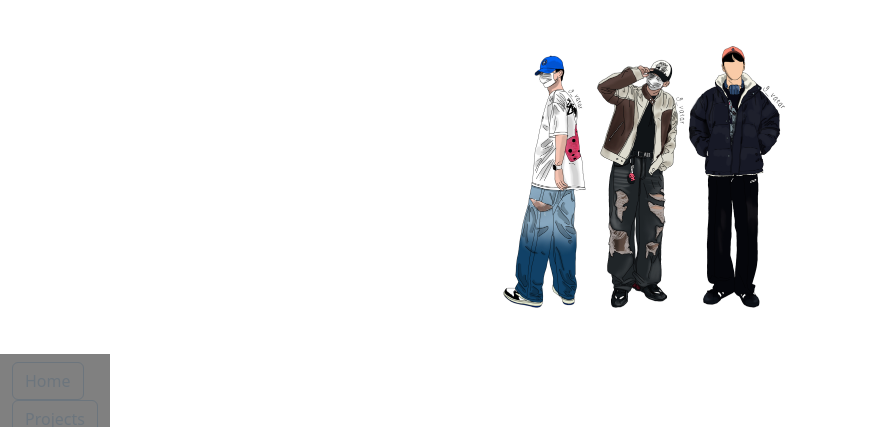
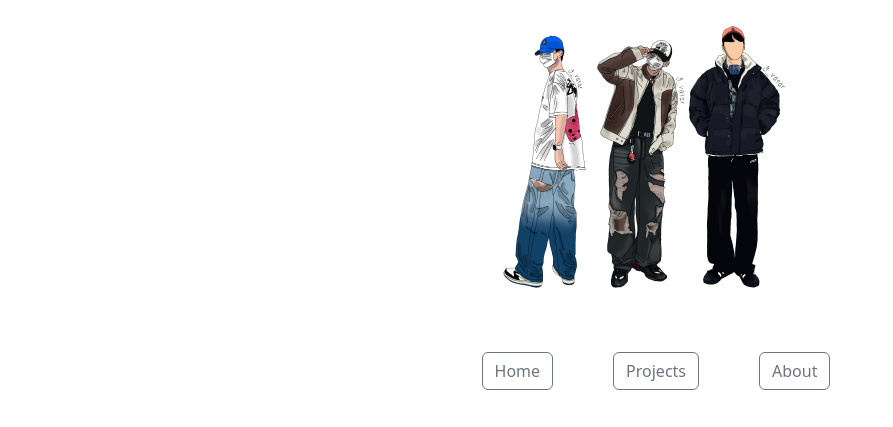
Before and after one commit to zenearo/WEP1, a plain HTML site: page index.html in a window 1280 px wide. Shown: the top 427 px of the page, without its empty margins (0-893 px from the left). Drawn offline with nearby package versions, Linux system fonts and the light colour scheme.

Commit message:
Add files via upload

```diff
--- a/style.css
+++ b/style.css
@@ -1,36 +1,26 @@
 body{
-    margin:0;
-  }
+  margin:0;
+}
 a {
-  color: black;
+  text-decoration: none;
 }
 h1{
-  font-size: 45px;
   text-align: center;
-  margin:0;
-  padding:20px;
+  text-decoration: none;
 }
 h2,p{
   text-align: center;
 }
 li{
   display: flex;
+  padding: 30px;
+  margin: 0;
 }
 ul{
-  background-color: gray;
-  border: none;
-  color: white;
-  padding: 8px 12px;
-  text-align: center;
-  text-decoration: none;
-  display: inline-block;
+  /* width: 100%; */
+  display: flex;
   font-size: 16px;
-}
-#grid ol{
-  padding-left: 33px;
-}
-#grid #article{
-  padding-left: 25px;
+  justify-content: center;
 }
 @media(max-width:800px){
   #grid{
```
